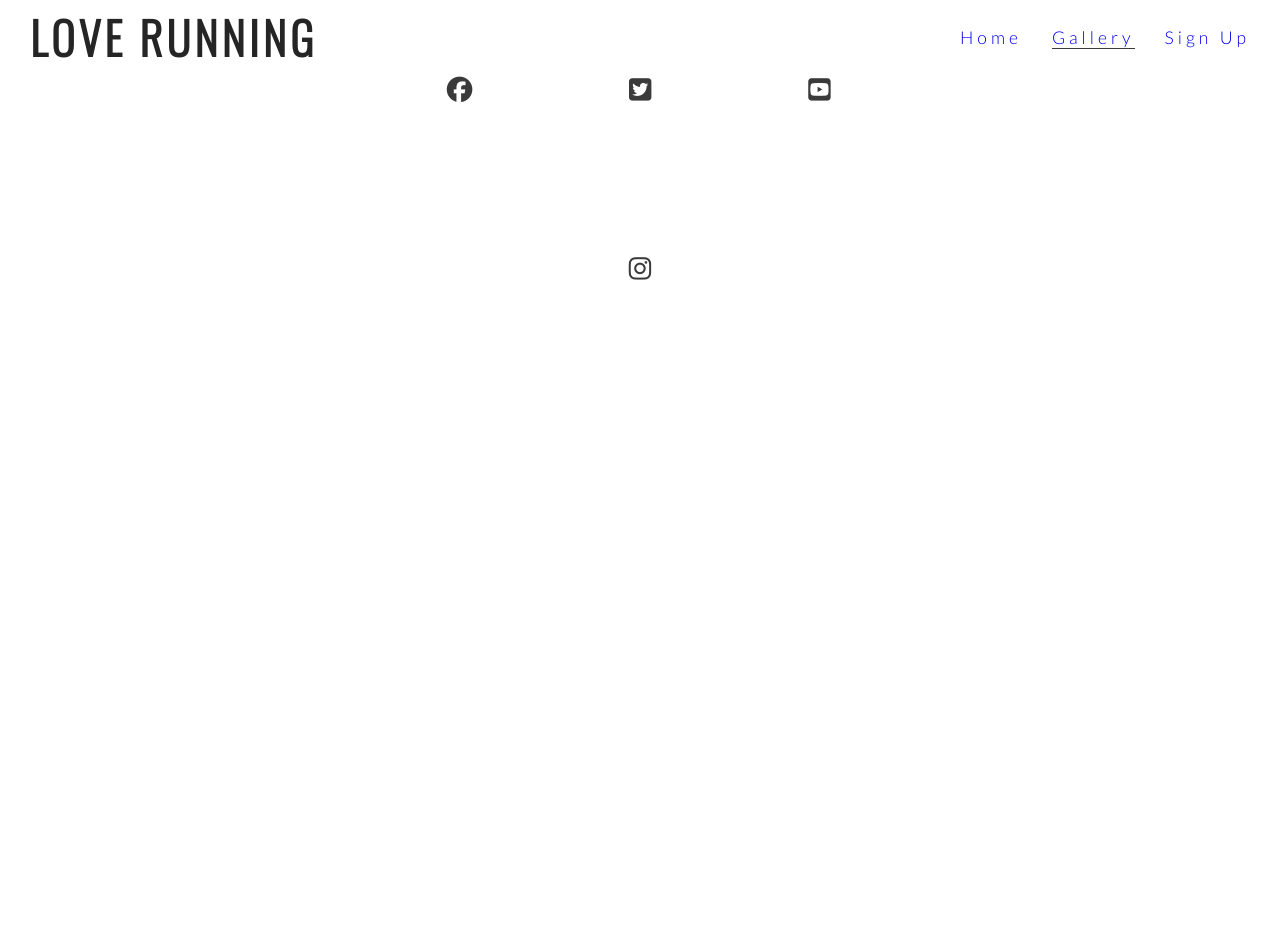
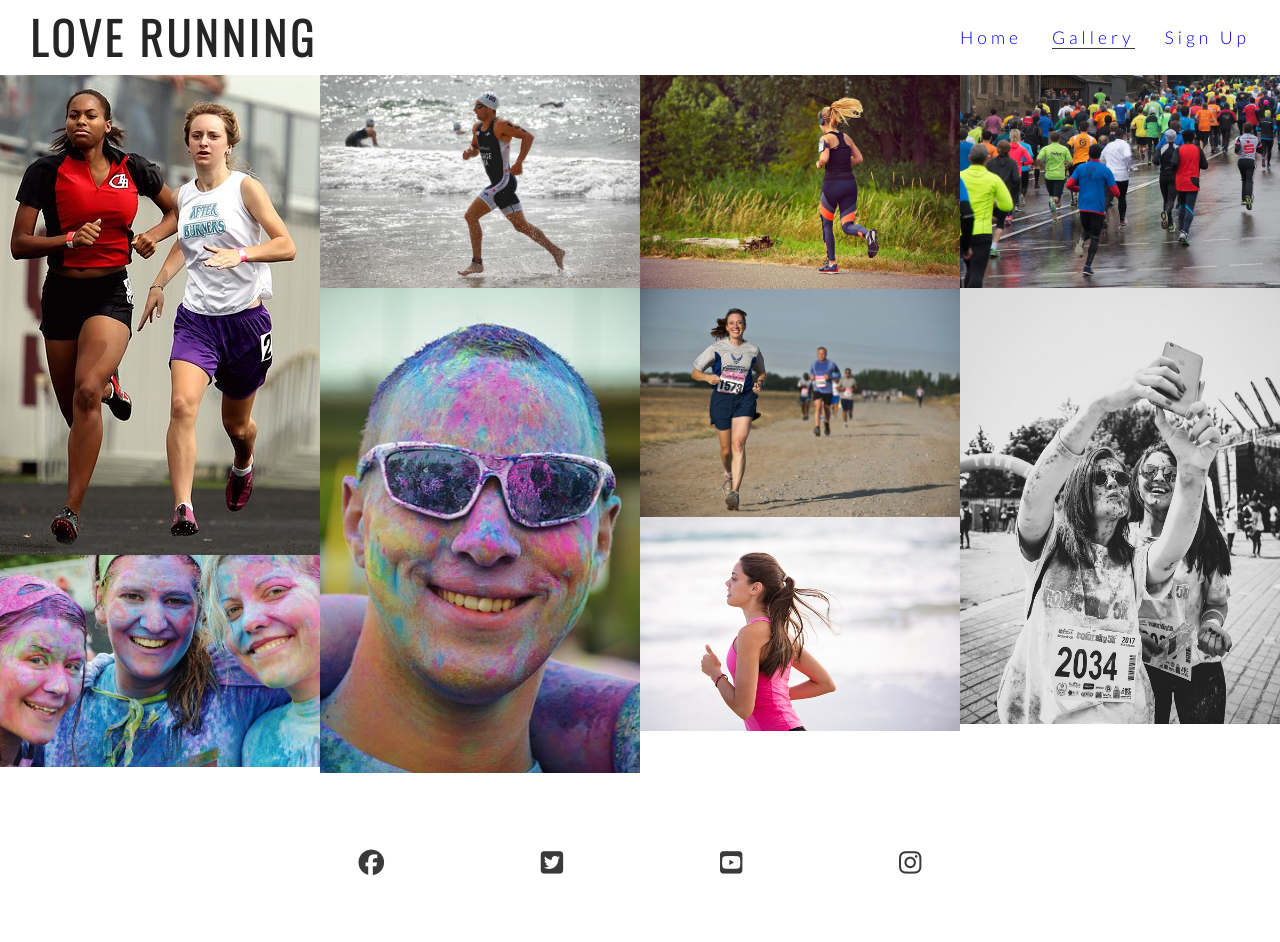
Before and after one commit to AdrianMuntean97/love-running, a plain HTML site: page gallery.html in a window 1280 px wide. Before the commit the page ends 800 px from the top, so only its background shows below. Drawn offline with nearby package versions, Linux system fonts and the light colour scheme.

Commit message:
Add gallery photos and masonry styling

```diff
--- a/assets/css/style.css
+++ b/assets/css/style.css
@@ -222,3 +222,17 @@ h1, h2 {
    padding: 5%;
    color: #3a3a3a;
  }
+
+ /* gallery */
+
+ #photos {
+   clear: both;
+   line-height: 0;
+   column-count: 4;
+   column-gap: 0;
+ }
+
+ #photos > img {
+   width: 100%;
+
+ }
--- a/gallery.html
+++ b/gallery.html
@@ -27,7 +27,17 @@
             </ul>
         </nav>
     </header>
-
+    <section id="photos">
+        <img src="assets/images/athletes.jpg" alt="Two athletes running togheter">
+        <img src="assets/images/girls.jpg" alt="Three girls at charity paint running festival">
+        <img src="assets/images/runner3.jpg" alt="Solo male runner jogging on a beach">
+        <img src="assets/images/man.jpg" alt="Man at charity paint running festival">
+        <img src="assets/images/runner1.jpg" alt="Solo female runner jogging through Phoenix Park">
+        <img src="assets/images/runner2.jpg" alt="Runners competing in marathon">
+        <img src="assets/images/runner4.jpg" alt="Solo female runner jogging on a beach">
+        <img src="assets/images/running_gang.jpg" alt="Large group or runners taking part in a marathon on a rainy day">
+        <img src="assets/images/mud-run.jpg" alt="Two women runners taking a muddy selfie after The Mud Runners Championship">
+    </section>
     <footer>
         <ul class="social-networks">
             <li>
```
Also changed, not shown: assets/images/athletes.jpg (added), assets/images/girls.jpg (added), assets/images/man.jpg (added), assets/images/mud-run.jpg (added), assets/images/runner1.jpg (added), assets/images/runner2.jpg (added), assets/images/runner3.jpg (added), assets/images/runner4.jpg (added), assets/images/running_gang.jpg (added).
